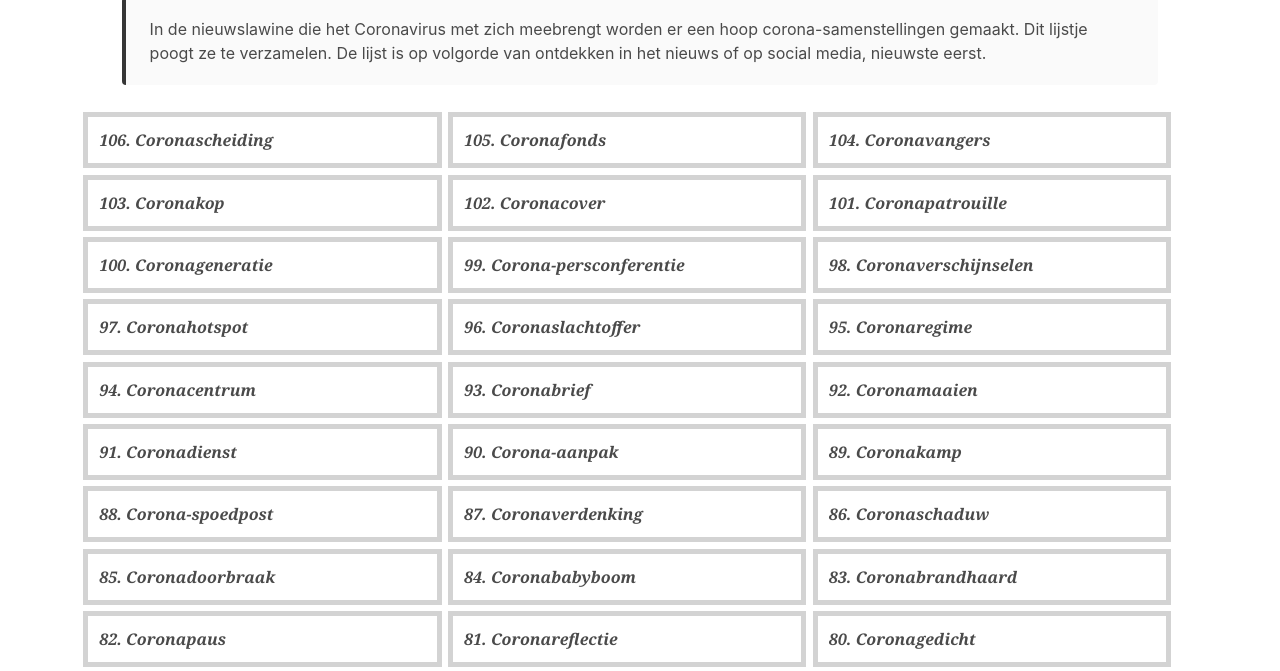
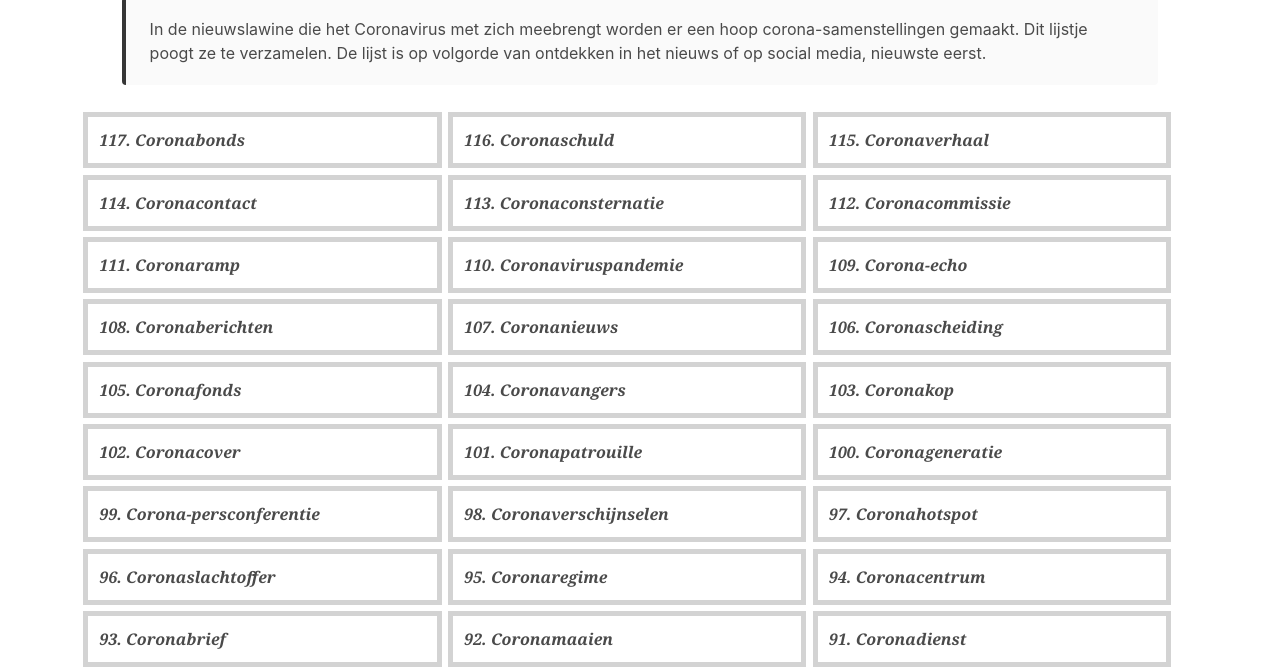
Before and after one commit to coronawoord/coronawoord.github.io, a plain HTML site: page index.html in a window 1280 px wide. Shown: the part 79-750 px from the top of the page. Drawn offline with Linux system fonts and the light colour scheme.

Commit message:
added new words

```diff
--- a/index.html
+++ b/index.html
@@ -34,7 +34,7 @@
         margin: auto;
         margin-bottom: 2em;
         list-style-type:none;
-        counter-reset:item 107; /* <---------------- STARTING NUMBER OF LIST (+1!) ----------------------- */
+        counter-reset:item 118; /* <---------------- STARTING NUMBER OF LIST (+1!) ----------------------- */
     }
 
     ol > li {
@@ -101,6 +101,17 @@
             </div>
           </article>
             <ol class="words">
+              <li>Coronabonds</li>
+              <li>Coronaschuld</li>
+              <li>Coronaverhaal</li>
+              <li>Coronacontact</li>
+              <li>Coronaconsternatie</li>
+              <li>Coronacommissie</li>
+              <li>Coronaramp</li>
+              <li>Coronaviruspandemie</li>
+              <li>Corona-echo</li>
+              <li>Coronaberichten</li>
+              <li>Coronanieuws</li>
               <li>Coronascheiding</li>
               <li>Coronafonds</li>
               <li>Coronavangers</li>
@@ -216,7 +227,7 @@
 <footer class="footer">
     <div class="content has-text-centered">
       <p>
-        <strong>Coronawoord.nl</strong> <i>is bijgewerkt op: 01-04-2020 19:46.</i>
+        <strong>Coronawoord.nl</strong> <i>is bijgewerkt op: 02-04-2020 10:03.</i>
       </p>
     </div>
   </footer>
```
